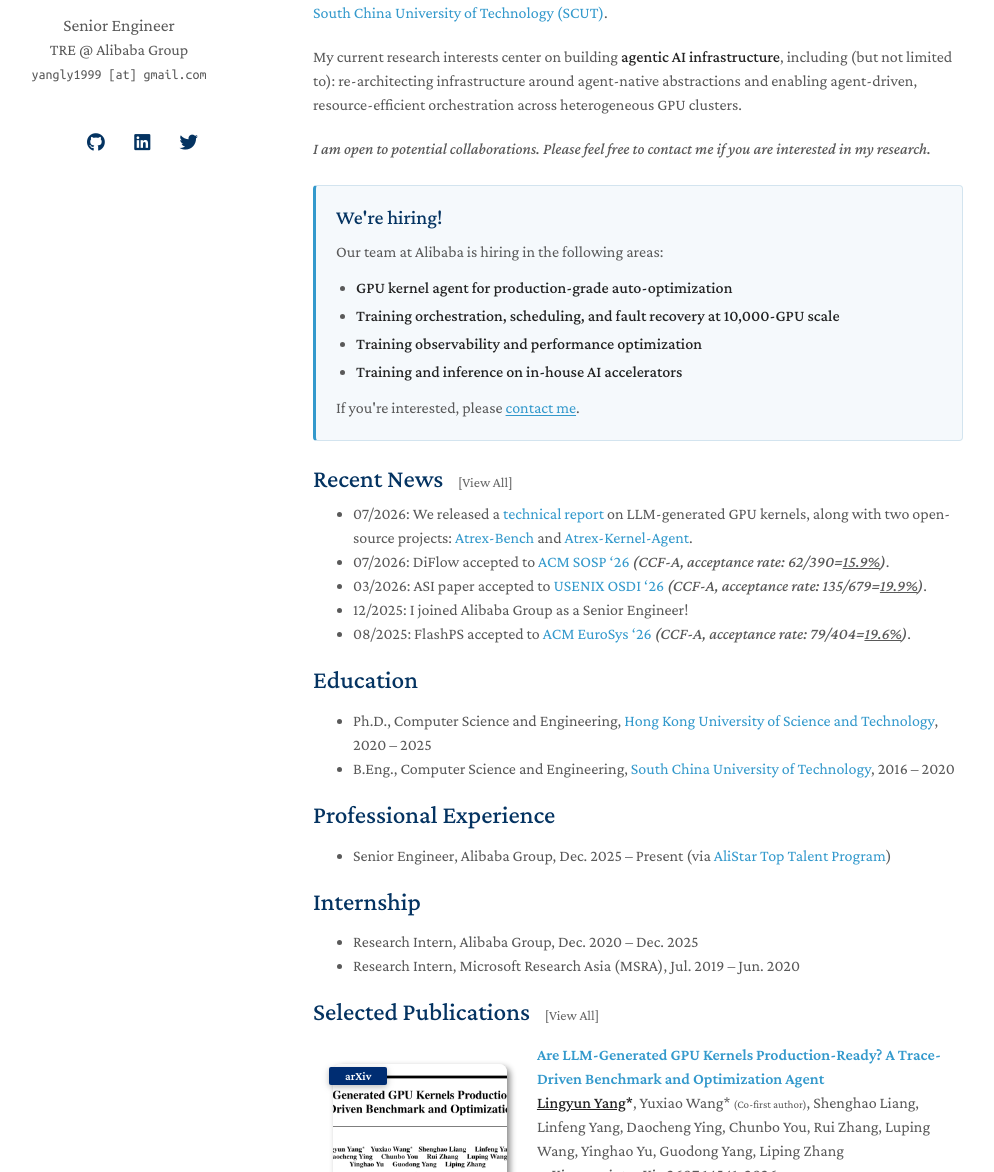
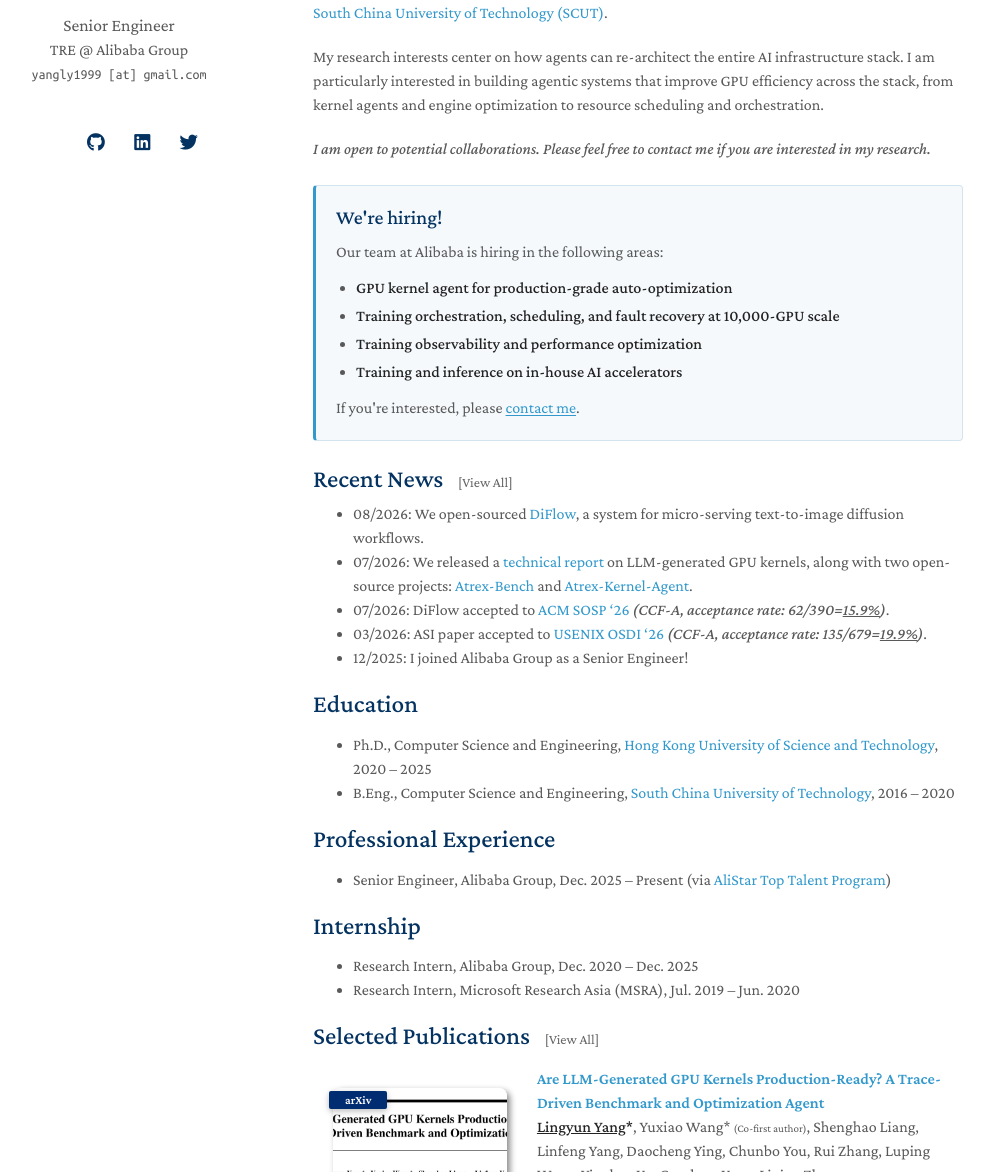
Before and after one commit to mental2008/academic-profile, a Jekyll site: the page built from index.md, in a window 1280 px wide and 1400 px high. Shown: the part 228-1400 px from the top of the window, without its empty margins (157-1151 px from the left). Built offline with Jekyll 4.4.1, drawn with Linux system fonts in a browser that asks for light colours; nearby versions of some CDN libraries; a style sheet for code colours, icons or effects is not loaded; our own code applies the rules of GitHub Pages for plain Markdown files.

Commit message:
Update research interests and DiFlow links

```diff
--- a/_data/publications.yml
+++ b/_data/publications.yml
@@ -17,6 +17,7 @@
     conference: ACM Symposium on Operating Systems Principles <strong>(SOSP)</strong>, 2026.
     source: https://arxiv.org/abs/2604.08123
     arxiv: https://arxiv.org/abs/2604.08123
+    code: https://github.com/diflow-project/diflow
     bibtex: ./assets/files/diflow-sosp26.txt
     image: ./assets/img/diflow-cover.png
     selected: true
--- a/_includes/news.md
+++ b/_includes/news.md
@@ -4,11 +4,11 @@
 
 <div class="news" style="margin-bottom: 20px;">
 {% capture recent_news %}
+- 08/2026: We open-sourced [DiFlow](https://github.com/diflow-project/diflow), a system for micro-serving text-to-image diffusion workflows.
 - 07/2026: We released a [technical report](https://arxiv.org/abs/2607.14541) on LLM-generated GPU kernels, along with two open-source projects: [Atrex-Bench](https://github.com/alibaba/atrex-bench) and [Atrex-Kernel-Agent](https://github.com/alibaba/atrex-kernel-agent).
 - 07/2026: DiFlow accepted to [ACM SOSP '26](https://sigops.org/s/conferences/sosp/2026/) *(CCF-A, acceptance rate: 62/390=<u>15.9%</u>)*.
 - 03/2026: ASI paper accepted to [USENIX OSDI '26](https://www.usenix.org/conference/osdi26) *(CCF-A, acceptance rate: 135/679=<u>19.9%</u>)*.
 - 12/2025: I joined Alibaba Group as a Senior Engineer!
-- 08/2025: FlashPS accepted to [ACM EuroSys '26](https://2026.eurosys.org) *(CCF-A, acceptance rate: 79/404=<u>19.6%</u>)*.
 {% endcapture %}
 {{ recent_news | markdownify }}
 </div>
@@ -16,6 +16,7 @@
 <!-- All News Section (Hidden by default) -->
 <div id="all-news" style="display: none;">
 {% capture all_news %}
+- 08/2026: We open-sourced [DiFlow](https://github.com/diflow-project/diflow), a system for micro-serving text-to-image diffusion workflows.
 - 07/2026: We released a [technical report](https://arxiv.org/abs/2607.14541) on LLM-generated GPU kernels, along with two open-source projects: [Atrex-Bench](https://github.com/alibaba/atrex-bench) and [Atrex-Kernel-Agent](https://github.com/alibaba/atrex-kernel-agent).
 - 07/2026: DiFlow accepted to [ACM SOSP '26](https://sigops.org/s/conferences/sosp/2026/) *(CCF-A, acceptance rate: 62/390=<u>15.9%</u>)*.
 - 03/2026: ASI paper accepted to [USENIX OSDI '26](https://www.usenix.org/conference/osdi26) *(CCF-A, acceptance rate: 135/679=<u>19.9%</u>)*.
--- a/index.md
+++ b/index.md
@@ -6,7 +6,7 @@
 
 I am currently a senior engineer in the TRE (Tech Infra and Reliability Engineering) team at Alibaba Group, working on AI infrastructure. I am also a joint postdoctoral researcher with [Alibaba DAMO Academy](https://damo.alibaba.com/) and [Shanghai Jiao Tong University (SJTU)](https://www.sjtu.edu.cn/). Before that, I received my Ph.D. degree in [Department of Computer Science and Engineering](https://www.cse.ust.hk/) from [Hong Kong University of Science and Technology (HKUST)](http://www.ust.hk/) and my B.Eng. degree in [School of Computer Science and Engineering](http://www.scut.edu.cn/cs/) from [South China University of Technology (SCUT)](https://www.scut.edu.cn/).
 
-My current research interests center on building **agentic AI infrastructure**, including (but not limited to): re-architecting infrastructure around agent-native abstractions and enabling agent-driven, resource-efficient orchestration across heterogeneous GPU clusters.
+My research interests center on how agents can re-architect the entire AI infrastructure stack. I am particularly interested in building agentic systems that improve GPU efficiency across the stack, from kernel agents and engine optimization to resource scheduling and orchestration.
 
 <span style="font-style: italic;">I am open to potential collaborations. Please feel free to contact me if you are interested in my research.</span>
 <!-- <span style="font-style: italic;">I will join Alibaba Group as a Senior Engineer.</span> -->
```
